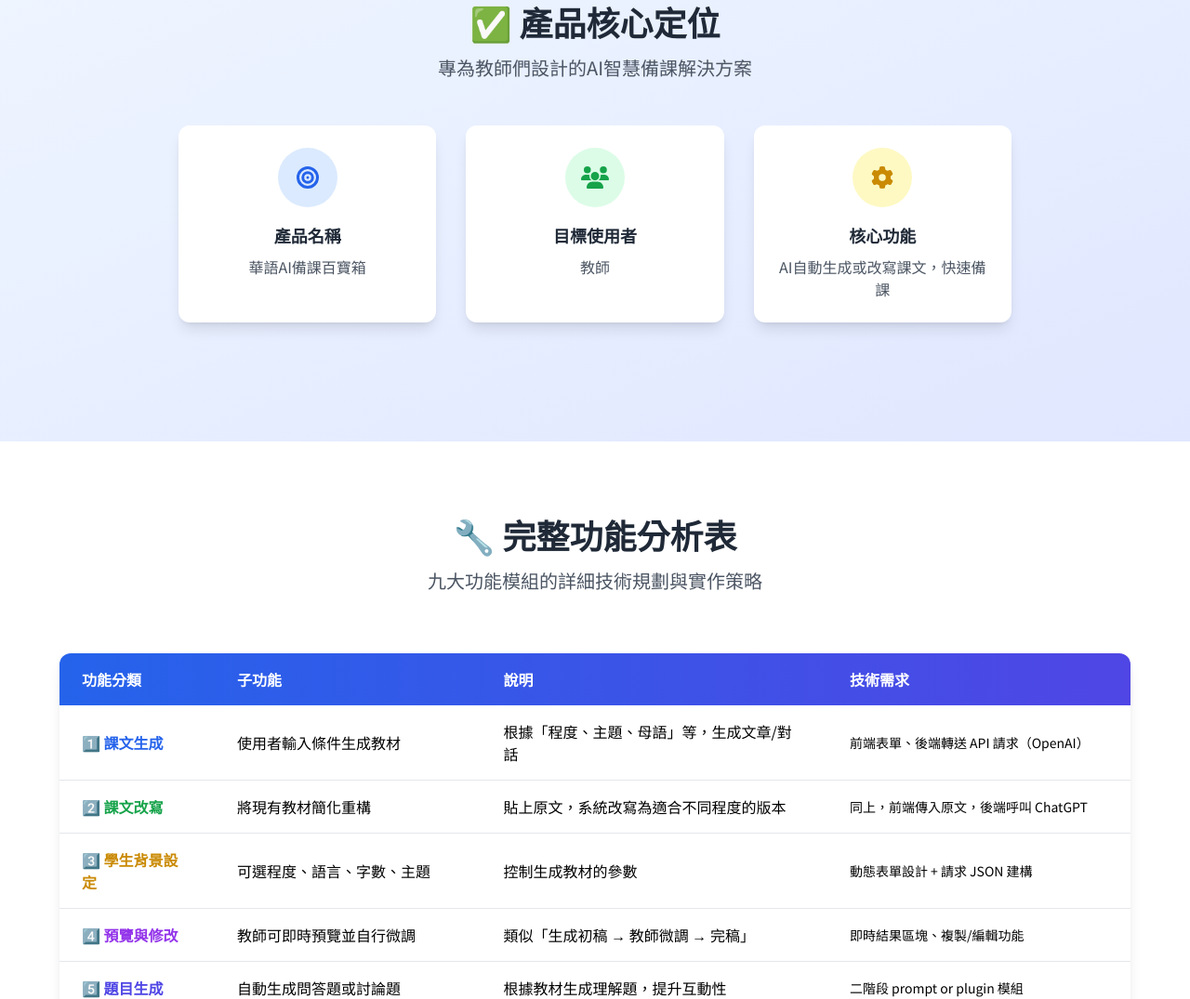
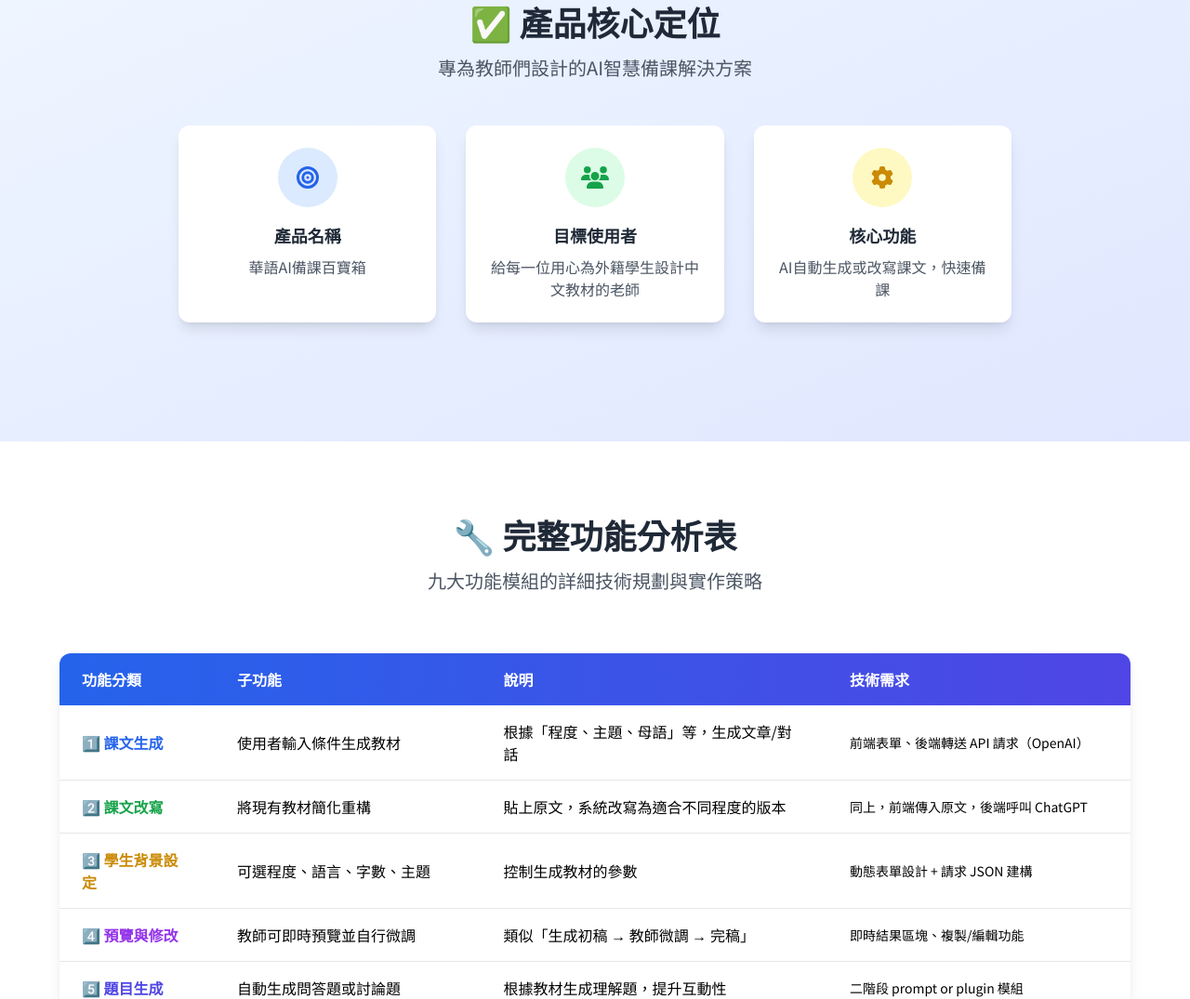
Before and after one commit to yichang1023/chinese-ai-toolkit-studio, a plain HTML site: page index.html in a window 1280 px wide. Shown: the part 761-1836 px from the top of the page at 93% size. Drawn offline with nearby package versions, Linux system fonts and the light colour scheme.

Commit message:
Update index.html

```diff
--- a/index.html
+++ b/index.html
@@ -174,7 +174,7 @@
                                 <i class="fas fa-users text-green-600 text-2xl"></i>
                             </div>
                             <h4 class="text-lg font-bold text-gray-800 mb-2">目標使用者</h4>
-                            <p class="text-gray-600">教師</p>
+                            <p class="text-gray-600">給每一位用心為外籍學生設計中文教材的老師</p>
                         </div>
 
                         <div class="bg-white p-6 rounded-xl shadow-lg text-center">
```
